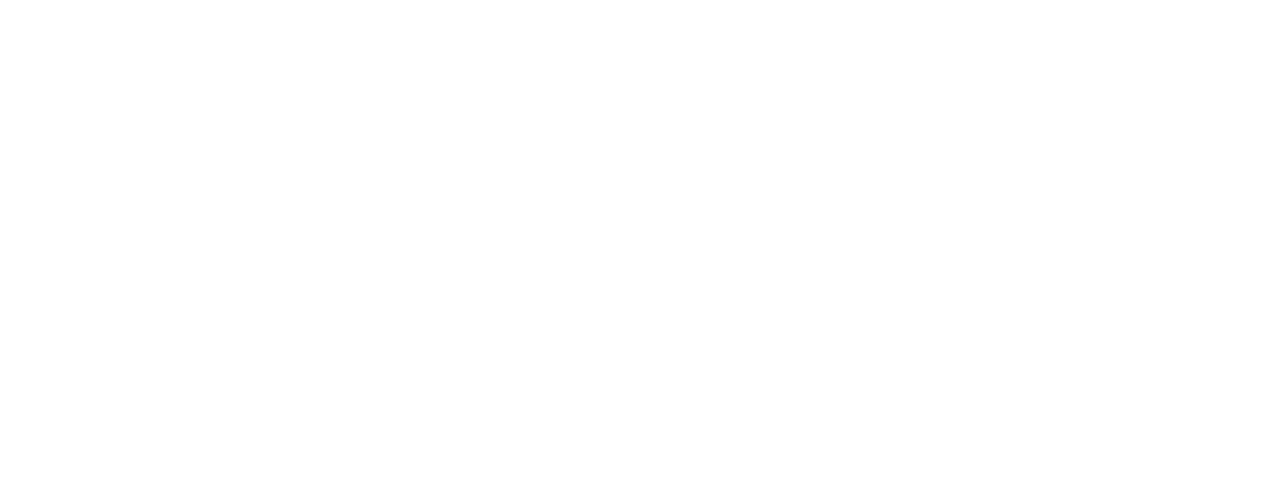
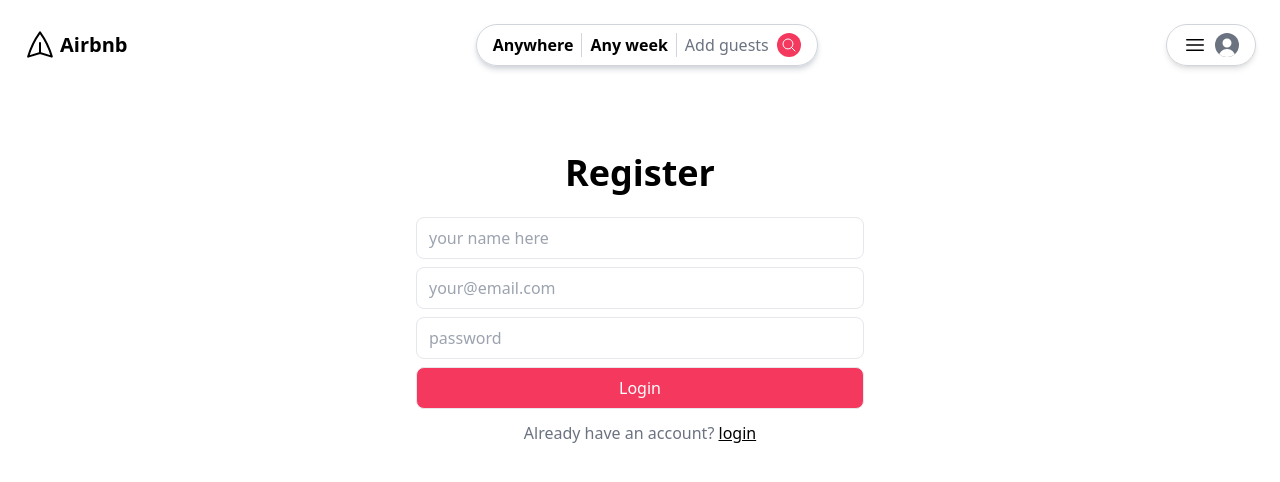
Before and after one commit to Sunny17082/TravelNest, a React (Vite) app in the folder client/: page /register in a window 1280 px wide. Before the commit this address had no page. Shown: the top 482 px of the page. Built offline with nearby package versions, Linux system fonts and the light colour scheme.

Commit message:
Added frontend for login and register

```diff
--- a/client/src/App.jsx
+++ b/client/src/App.jsx
@@ -2,6 +2,7 @@
 import './App.css'
 import IndexPage from './pages/IndexPage';
 import LoginPage from "./pages/LoginPage";
+import RegisterPage from "./pages/RegisterPage";
 import Layout from './components/Layout';
 
 function App() {
@@ -10,6 +11,7 @@
 			<Route path="/" element={<Layout />}>
 				<Route index element={<IndexPage />} />
 				<Route path={"/login"} element={<LoginPage />} />
+				<Route path={"/register"} element={<RegisterPage />} />
 			</Route>
 		</Routes>
 	);
--- a/client/src/components/Header.jsx
+++ b/client/src/components/Header.jsx
@@ -4,7 +4,7 @@
 
 const Header = () => {
   return (
-		<header className="p-4 flex justify-between">
+		<header className="flex justify-between">
           <Link to={"/"} className={"flex items-center gap-1"}>
 				<svg
 					xmlns="http://www.w3.org/2000/svg"
--- a/client/src/components/Layout.jsx
+++ b/client/src/components/Layout.jsx
@@ -4,7 +4,7 @@
 
 const Layout = () => {
     return (
-        <div>
+        <div className='p-6 flex flex-col min-h-screen'>
             <Header />
             <Outlet />
         </div>
--- a/client/src/index.css
+++ b/client/src/index.css
@@ -1,3 +1,15 @@
 @tailwind base;
 @tailwind components;
 @tailwind utilities;
+
+input[type="text"], input[type="email"], input[type="password"] {
+    @apply w-full border my-1 px-3 py-2 rounded-lg;
+}
+
+button {
+    @apply bg-primary text-white;
+}
+
+button.primary {
+    @apply w-full border my-1 px-3 py-2 rounded-lg
+}
--- a/client/src/pages/LoginPage.jsx
+++ b/client/src/pages/LoginPage.jsx
@@ -1,9 +1,22 @@
 import React from 'react'
+import { Link } from 'react-router-dom';
 
 const LoginPage = () => {
-  return (
-    <div>LoginPage</div>
-  )
+    return (
+		<div className="mt-5 grow flex items-center justify-around">
+			<div className="mb-64">
+				<h1 className="text-4xl font-semibold text-center mb-5">Login</h1>
+				<form className="max-w-md mx-auto">
+					<input type="email" placeholder="your@email.com" />
+					<input type="password" placeholder="password" />
+					<button className="primary">Login</button>
+				</form>
+				<div className="text-center py-2 text-gray-500">
+					Don't have an account yet? <Link to="/register" className='underline text-black'>Register now</Link>
+				</div>
+			</div>
+		</div>
+	);
 }
 
 export default LoginPage
--- a/client/src/pages/RegisterPage.jsx
+++ b/client/src/pages/RegisterPage.jsx
@@ -1,9 +1,23 @@
 import React from 'react'
+import { Link } from 'react-router-dom';
 
 const RegisterPage = () => {
   return (
-    <div>RegisterPage</div>
-  )
+		<div className="mt-5 grow flex items-center justify-around">
+			<div className="mb-64">
+				<h1 className="text-4xl font-semibold text-center mb-5">Register</h1>
+				<form className="max-w-md mx-auto">
+					<input type="text" placeholder="your name here" />
+					<input type="email" placeholder="your@email.com" />
+					<input type="password" placeholder="password" />
+					<button className="primary">Login</button>
+				</form>
+				<div className="text-center py-2 text-gray-500">
+					Already have an account? <Link to="/login" className="underline text-black">login</Link>
+				</div>
+			</div>
+		</div>
+  );
 }
 
 export default RegisterPage
```
